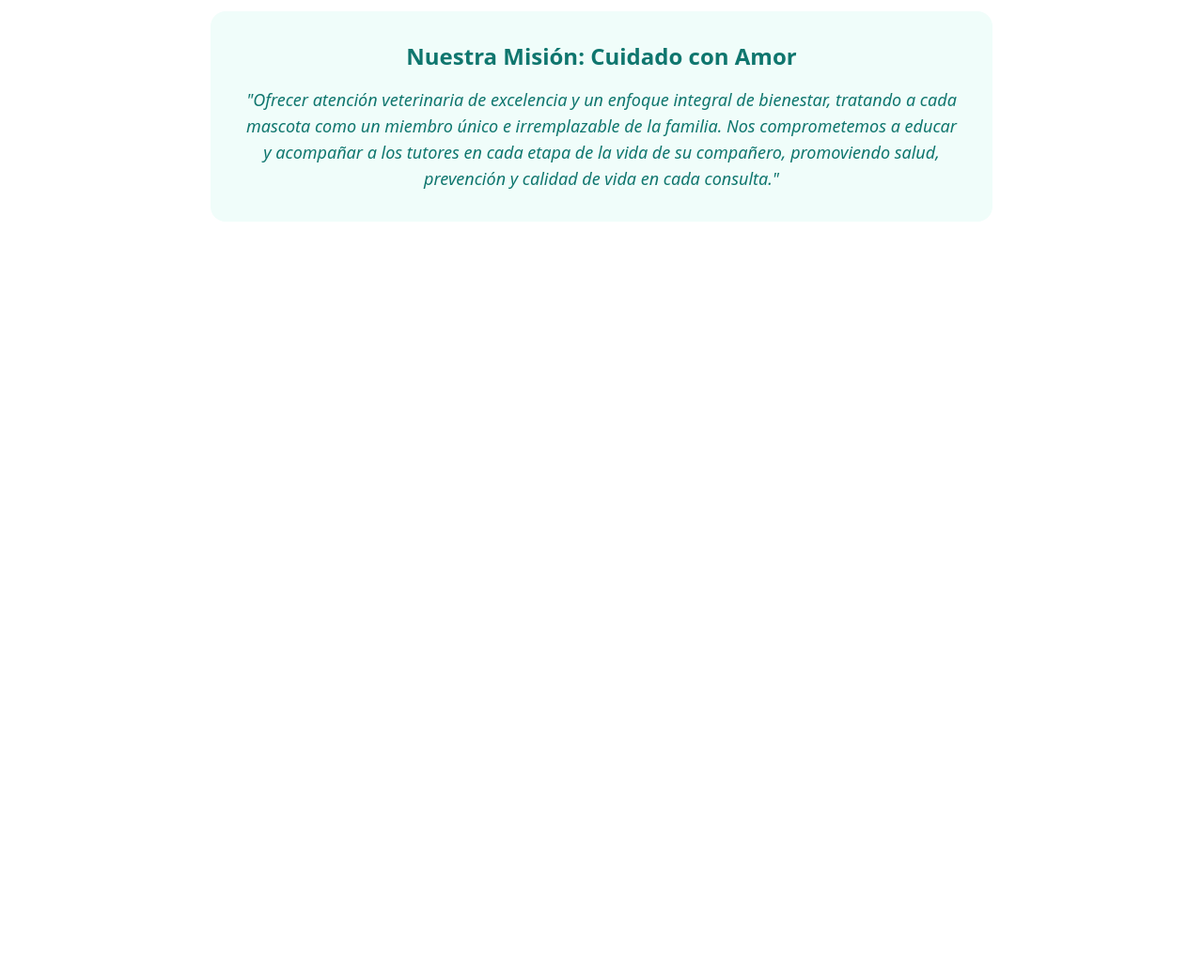
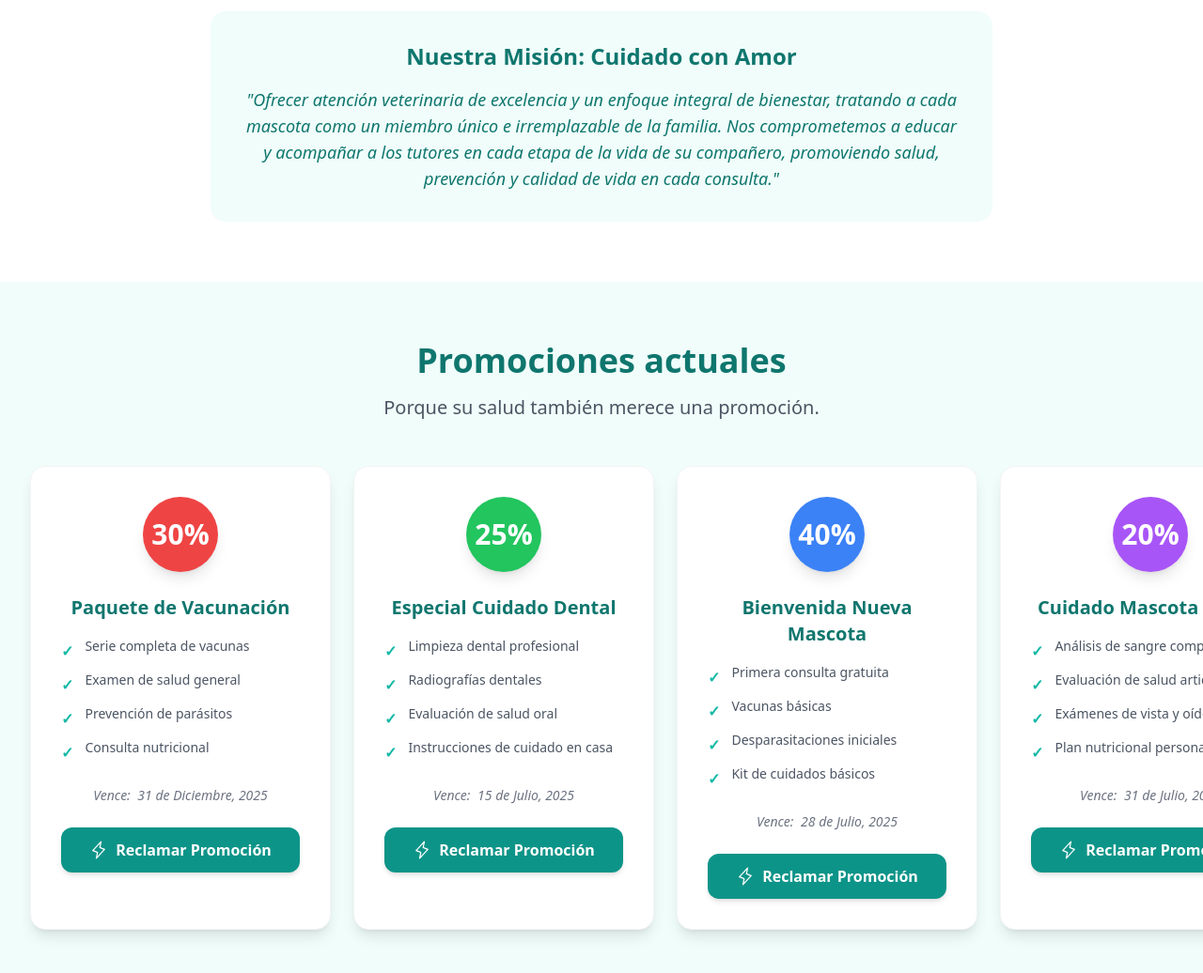
Before and after one commit to Efrexz/vetariels-landing, an Astro site: page / in a window 1280 px wide. Shown: the part 1223-2259 px from the top of the page at 94% size. Before the commit the page ends 1523 px from the top, so only its background shows below. Built offline with nearby package versions, Linux system fonts and the light colour scheme; Astro itself is replaced by a stand-in of ours.

Commit message:
creando componentes de promotionCard y la seccion de promotions

```diff
--- /dev/null
+++ b/src/components/PromotionCard.astro
@@ -0,0 +1,79 @@
+---
+import LightningIcon from "@assets/icons/lightning.svg";
+
+const {
+  id,
+  descuento,
+  colorBadge,
+  titulo,
+  servicios,
+  fechaVencimiento,
+  fechaISO,
+} = Astro.props;
+---
+
+<article
+  class="bg-white rounded-2xl shadow-lg p-8 w-80 flex-shrink-0 border border-gray-100 hover:shadow-xl hover:-translate-y-1 transition-all duration-300 group"
+  aria-labelledby={`promo-title-${id}`}
+>
+  <div class="text-center">
+    <div
+      class={`${colorBadge} text-white text-3xl font-bold rounded-full w-20 h-20 flex items-center justify-center mx-auto mb-6 shadow-lg group-hover:scale-110 transition-transform duration-300`}
+      role="img"
+      aria-label={`Descuento del ${descuento}`}
+    >
+      <span aria-hidden="true">{descuento}</span>
+    </div>
+
+    <!-- Main title -->
+    <h2
+      class="text-xl font-semibold text-teal-700 mb-4 transition-colors duration-300"
+    >
+      {titulo}
+    </h2>
+
+    <!-- List of services -->
+    <section aria-labelledby={`promo-title-${id}`}>
+      <h3 class="sr-only">Servicios incluidos en esta promoción</h3>
+      <ul class="space-y-2 mb-6 text-gray-600 text-left" role="list">
+        {
+          servicios.map((servicio) => (
+            <li class="flex items-start group-hover:text-gray-700 transition-colors duration-300">
+              <span
+                class="text-teal-500 mr-3 mt-1 flex-shrink-0 font-bold"
+                aria-hidden="true"
+              >
+                ✓
+              </span>
+              <span class="text-sm leading-relaxed" itemprop="name">
+                {servicio}
+              </span>
+            </li>
+          ))
+        }
+      </ul>
+    </section>
+
+    <!-- Expiration information -->
+    <div class="text-sm text-gray-500 mb-6 italic">
+      <span class="font-medium" aria-label="Fecha de vencimiento">Vence:</span>
+      <time datetime={fechaISO} class="ml-1">
+        {fechaVencimiento}
+      </time>
+    </div>
+
+    <!-- Action button -->
+    <button
+      type="button"
+      class="w-full bg-teal-600 text-white py-3 px-6 rounded-xl font-semibold hover:bg-teal-700 focus:bg-teal-700 focus:outline-none focus:ring-2 focus:ring-teal-500 focus:ring-offset-2 transform hover:scale-105 active:scale-95 transition-all duration-200 promocion-btn shadow-md hover:shadow-lg"
+    >
+      <span class="flex items-center justify-center">
+        <LightningIcon class="w-5 h-5 mr-2" aria-hidden="true" />
+        Reclamar Promoción
+      </span>
+      <span class="sr-only">
+        Reclamar promoción: {titulo}, válida hasta {fechaVencimiento}
+      </span>
+    </button>
+  </div>
+</article>
--- /dev/null
+++ b/src/components/Promotions.astro
@@ -0,0 +1,97 @@
+---
+import PromotionCard from "./PromotionCard.astro";
+
+const promociones = [
+  {
+    id: "vacunacion",
+    descuento: "30%",
+    colorBadge: "bg-red-500",
+    titulo: "Paquete de Vacunación",
+    servicios: [
+      "Serie completa de vacunas",
+      "Examen de salud general",
+      "Prevención de parásitos",
+      "Consulta nutricional",
+    ],
+    fechaVencimiento: "31 de Diciembre, 2025",
+    fechaISO: "2025-12-31",
+  },
+  {
+    id: "cuidado-dental",
+    descuento: "25%",
+    colorBadge: "bg-green-500",
+    titulo: "Especial Cuidado Dental",
+    servicios: [
+      "Limpieza dental profesional",
+      "Radiografías dentales",
+      "Evaluación de salud oral",
+      "Instrucciones de cuidado en casa",
+    ],
+    fechaVencimiento: "15 de Julio, 2025",
+    fechaISO: "2025-07-15",
+  },
+  {
+    id: "nueva-mascota",
+    descuento: "40%",
+    colorBadge: "bg-blue-500",
+    titulo: "Bienvenida Nueva Mascota",
+    servicios: [
+      "Primera consulta gratuita",
+      "Vacunas básicas",
+      "Desparasitaciones iniciales",
+      "Kit de cuidados básicos",
+    ],
+    fechaVencimiento: "28 de Julio, 2025",
+    fechaISO: "2025-07-28",
+  },
+  {
+    id: "mascota-senior",
+    descuento: "20%",
+    colorBadge: "bg-purple-500",
+    titulo: "Cuidado Mascota Senior",
+    servicios: [
+      "Análisis de sangre completo",
+      "Evaluación de salud articular",
+      "Exámenes de vista y oído",
+      "Plan nutricional personalizado",
+    ],
+    fechaVencimiento: "31 de Julio, 2025",
+    fechaISO: "2025-07-31",
+  },
+];
+---
+
+<section class="py-16 bg-gradient-to-r from-teal-50 to-teal-50">
+  <div class="max-w-7xl mx-auto overflow-hidden">
+    <div class="px-4 sm:px-6 lg:px-8">
+      <div class="text-center mb-12">
+        <h2 class="text-3xl md:text-4xl font-bold text-teal-700 mb-4">
+          Promociones actuales
+        </h2>
+        <p class="text-xl text-gray-600">
+          Porque su salud también merece una promoción.
+        </p>
+      </div>
+    </div>
+
+    <div class="overflow-x-auto pb-6 px-4 sm:px-6 lg:px-8">
+      <div class="flex space-x-6">
+        <Fragment>
+          {
+            promociones.map((promo) => (
+              <PromotionCard
+                id={promo.id}
+                descuento={promo.descuento}
+                colorBadge={promo.colorBadge}
+                titulo={promo.titulo}
+                servicios={promo.servicios}
+                fechaVencimiento={promo.fechaVencimiento}
+                fechaISO={promo.fechaISO}
+              />
+            ))
+          }
+        </Fragment>
+      </div>
+    </div>
+  </div>
+</section>
--- a/src/pages/index.astro
+++ b/src/pages/index.astro
@@ -3,6 +3,7 @@ import Layout from "@layouts/Layout.astro";
 import Header from "@components/Header.astro";
 import Hero from "@components/Hero.astro";
 import Welcome from "@components/Welcome.astro";
+import Promotions from "@components/Promotions.astro";
 ---
 
 <Layout>
@@ -10,5 +11,6 @@ import Welcome from "@components/Welcome.astro";
     <Header />
     <Hero />
     <Welcome />
+    <Promotions />
   </main>
 </Layout>
```
Also changed, not shown: src/assets/icons/lightning.svg (added).
